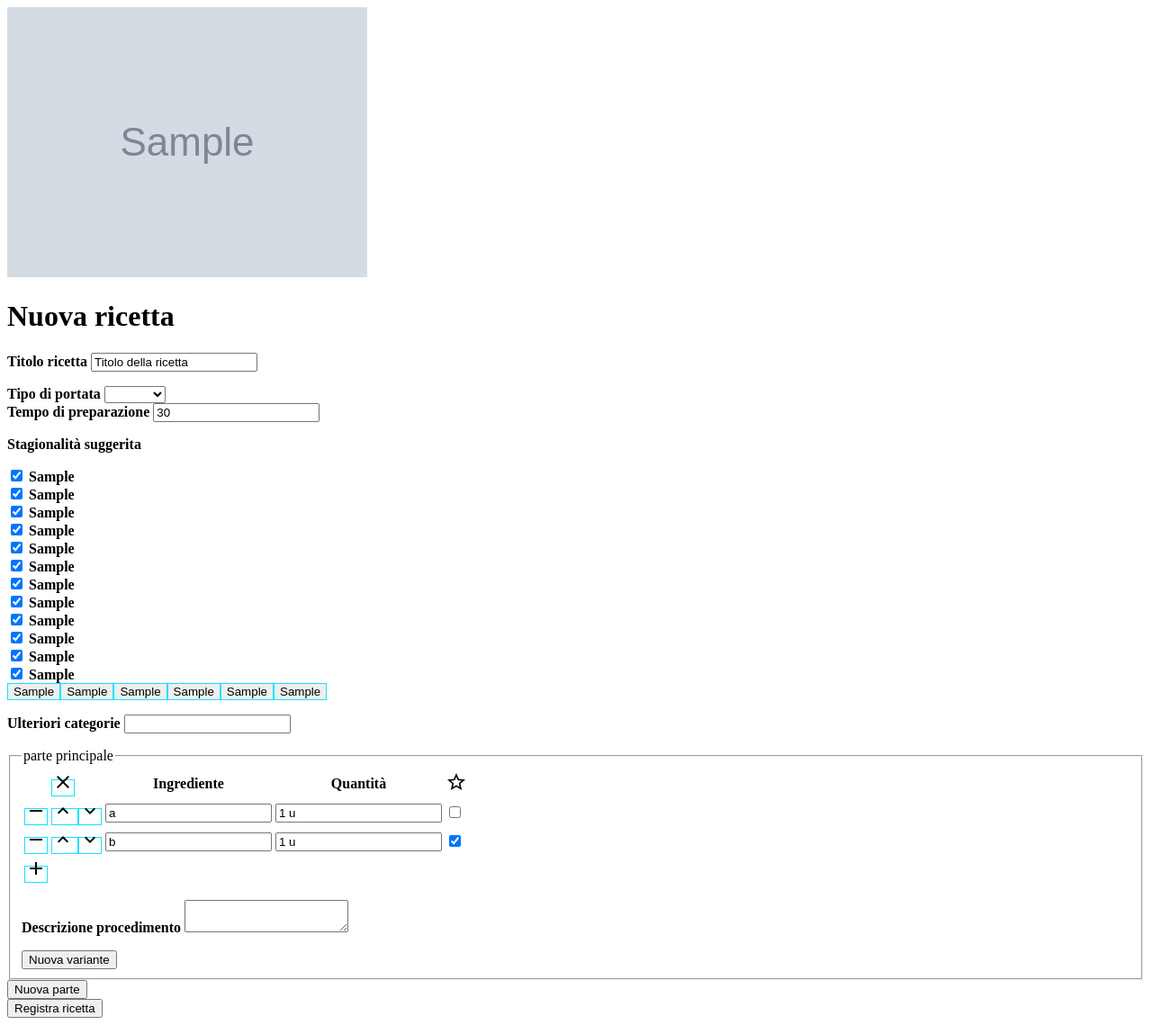
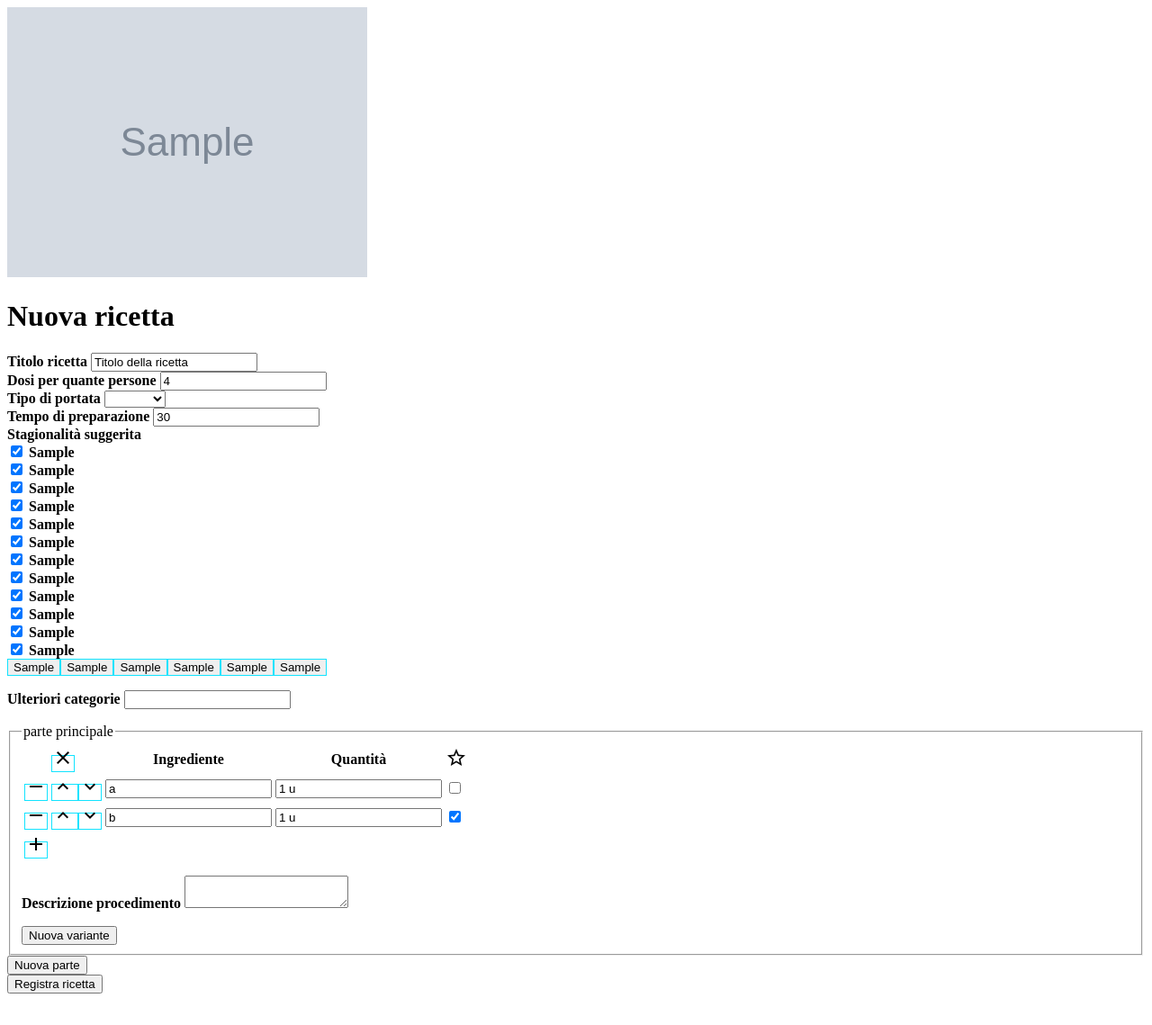
Before and after one commit to MarcoTrevisiol/database_ricette, a Python web app: template web_ui/templates/new_recipe.html in a window 1280 px wide. Shown: the whole page at 90% size. After the commit the page ends 1104 px from the top, so only its background shows below. Run offline with Jinja, Linux system fonts and the light colour scheme; the template is opened without the code that fills it: most values are stand-ins (such as "Sample title", 1, 10 or a date in 2020); grey boxes marked "Sample" are stand-in pictures; some libraries are stand-ins or nearby versions.

Commit message:
Aggiunta logica delle dosi

```diff
--- a/web_ui/js/main.js
+++ b/web_ui/js/main.js
@@ -63,10 +63,31 @@ function ApiRicetteFactory($http) {
     };
 };
 
-function Controller(ModelliFactory, ApiRicetteFactory, $sce, $log) {
+function NormalizzaDosiFactory() {
+    return {
+        Normalizza: function (ricetta, dosi) {
+            for (p in ricetta.parti) {
+                parte = ricetta.parti[p];
+                for (i in parte.ingredienti) {
+                    ingrediente = parte.ingredienti[i];
+                    ingrediente.quantita.valore /= dosi;
+                }
+                for (v in parte.varianti) {
+                    for (i in parte.varianti[v]) {
+                        ingrediente = parte.ingredienti[i];
+                        ingrediente.quantita.valore /= dosi;
+                    }
+                }
+            }
+        },
+    };
+};
+
+function Controller(ModelliFactory, ApiRicetteFactory, NormalizzaDosiFactory, $sce, $log) {
     var vm = this;
     vm.ricetta = {};
     vm.ricetta.titolo = "Titolo della ricetta";
+    vm.dosi = 4;
     vm.fotoPortate = ApiRicetteFactory.GetPortate();
     vm.portate = Object.keys(vm.fotoPortate);
     vm.ricetta.portata = vm.portate[0];
@@ -135,9 +156,11 @@ function Controller(ModelliFactory, ApiRicetteFactory, $sce, $log) {
         }
         vm.ricetta['categorie'] = vm.categorie.split(/[,;.:]/).filter(value => value != '');
 
+        NormalizzaDosiFactory.Normalizza(vm.ricetta, vm.dosi);
         $log.log(vm.ricetta);
         ApiRicetteFactory.PostRicetta(vm.ricetta)
             .then(function (response) {
+                NormalizzaDosiFactory.Normalizza(vm.ricetta, 1/vm.dosi);
                 vm.posto = {
                     status: response.status,
                     data: $sce.trustAsHtml(response.data),
@@ -180,7 +203,7 @@ function contenteditable() {
             };
 
             // load init value from Model
-            ngModelCtrl.$render;
+            ngModelCtrl.$render();
         }
     };
 };
@@ -191,11 +214,11 @@ function RecQuantitaDirective() {
         require: 'ngModel',
         link: function(scope, element, attr, ngModelCtrl) {
             function fromUser(quanto) {
-                number = quanto.match(/^[0-9]*/)[0];
+                number = quanto.match(/^[0-9]*(.[0-9]*)?/)[0];
                 unitRegex = number + "\(.*\)$";
                 unit = quanto.match(unitRegex)[1];
                 if (number.length > 0)
-                    amount = parseInt(number);
+                    amount = parseFloat(number);
                 else
                     amount = 1;
                 return {
@@ -218,7 +241,8 @@ angular
     .module('recipes', [])
     .factory('ModelliFactory', ModelliFactory)
     .factory('ApiRicetteFactory', ['$http', ApiRicetteFactory])
+    .factory('NormalizzaDosiFactory', NormalizzaDosiFactory)
     .directive('recDuration', RecDurationDirective)
     .directive('contenteditable', contenteditable)
     .directive('recQuantita', RecQuantitaDirective)
-    .controller('Controller', ['ModelliFactory', 'ApiRicetteFactory', '$sce', '$log', Controller]);
+    .controller('Controller', ['ModelliFactory', 'ApiRicetteFactory', 'NormalizzaDosiFactory', '$sce', '$log', Controller]);
--- a/web_ui/templates/new_recipe.html
+++ b/web_ui/templates/new_recipe.html
@@ -23,10 +23,17 @@
         <div class="w3-rest w3-container">
             <h1 class="w3-container">Nuova ricetta</h1>
             <form class="w3-container">
-                <p>
-                    <label>Titolo ricetta</label>
-                    <input type="text" class="w3-input w3-theme-light w3-border" ng-model="recipe.ricetta.titolo">
-                </p>
+                <div class="w3-row w3-margin-top w3-margin-bottom">
+                    <div class="w3-col w3-half">
+                        <label>Titolo ricetta</label>
+                        <input type="text" class="w3-input w3-theme-light w3-border" ng-model="recipe.ricetta.titolo">
+                    </div>
+                    <div class="w3-col w3-half">
+                        <label>Dosi per quante persone</label>
+                        <input type="number" class="w3-input w3-theme-light w3-border" ng-model="recipe.dosi"
+                               min="0">
+                    </div>
+                </div>
                 <div class="w3-row">
                     <div class="w3-col w3-half">
                         <label>Tipo di portata</label>
@@ -40,10 +47,10 @@
                                min="0" step="5" rec-duration>
                     </div>
                 </div>
-                <div>
-                    <p>
+                <div class="w3-margin-top">
+                    <span>
                         <label>Stagionalità suggerita</label>
-                    </p>
+                    </span>
                     <div class="w3-row">
                         <div class="w3-col l1 m1 s2 w3-center" ng-repeat="m in recipe.mesi">
                             <input type="checkbox" class="w3-check" ng-model="recipe.mesiSelezionati[m]">
@@ -128,13 +138,13 @@
                             <textarea class="w3-input w3-theme-light w3-border" cols="20"
                                       ng-model="p['procedura']"></textarea>
                         </p>
-                        <fieldset ng-repeat="v in p['varianti']">
+                        <fieldset ng-repeat="v in p['varianti']" class="w3-margin-bottom">
                             <div class="w3-responsive">
                                 <table class="w3-table w3-centered">
                                     <tr>
                                         <th class="main-minpadding" colspan="2">
                                             <span class="w3-block main-clickable main-invisible-border w3-theme-d1 w3-hover-yellow w3-round-large"
-                                                  ng-click="recipe.Togli(p['varianti'], v)">
+                                                  ng-click="recipe.Togli(p['varianti'], v)" title="elimina questa variante">
                                                 <span class="material-icons">clear</span>
                                             </span>
                                         </th>
```
Also changed, not shown: other parts of web_ui/templates/new_recipe.html (+18 -12 lines).
